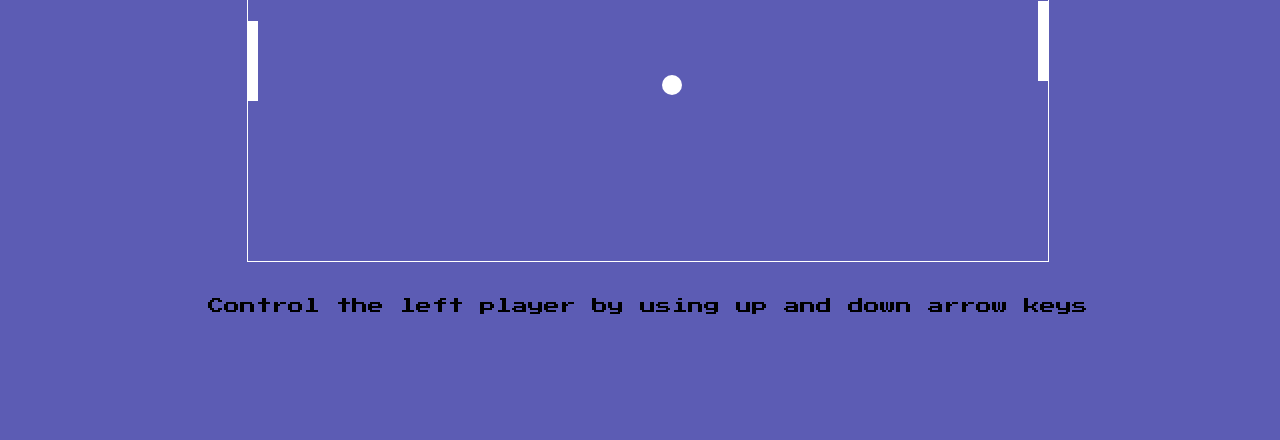
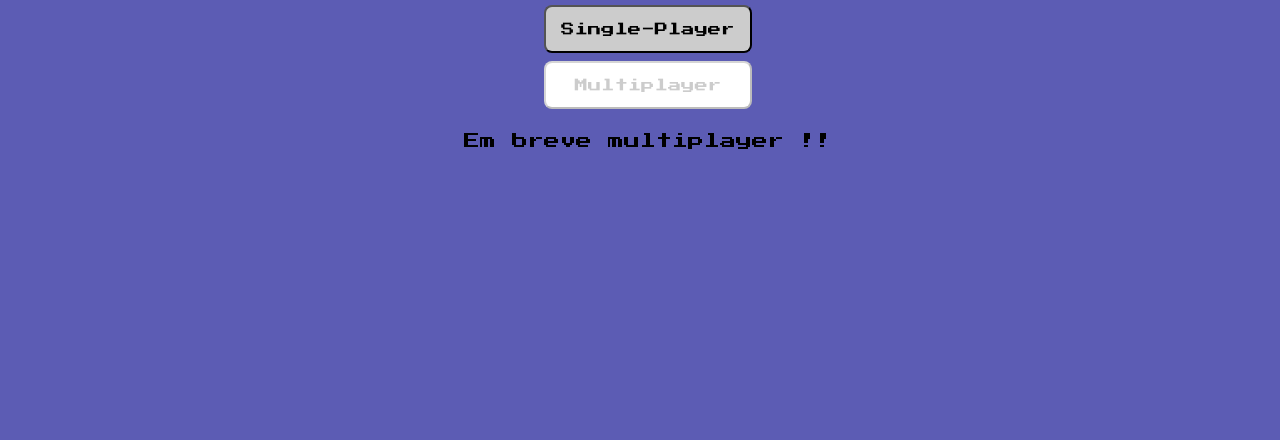
Before and after one commit to Andreysson-Araujo/Pong, a plain HTML site: page index.html in a window 1280 px wide. Shown: the part 360-800 px from the top of the page. Drawn offline with Linux system fonts and the light colour scheme.

Commit message:
inserindo menu

```diff
--- a/css/style.css
+++ b/css/style.css
@@ -39,3 +39,24 @@ canvas {
   margin: 20px auto;
   border: 1px solid #fff;
 }
+
+button {
+  margin-bottom: 0.5rem;
+  height: 3rem;
+  width: 13rem;
+  border-radius: 8px;
+  cursor: pointer;
+  background-color: #ccc;
+  color: #000;
+}
+
+button:hover{
+  background-color: #000;
+  color: #fff;
+}
+
+button:disabled{
+  background-color: white;
+  color: #ccc;
+  cursor: none;
+}
--- a/index.html
+++ b/index.html
@@ -4,14 +4,13 @@
     <meta charset="UTF-8">
     <meta name="viewport" content="width=device-width, initial-scale=1.0">
     <link rel="stylesheet" href="css/style.css">
-    <title>Pong Game</title>
+    <title>Start Game</title>
 </head>
 <body>
-    <h1>Pong Game</h1>
-    <span id="score-player" class="score-player">0</span>
-    <span id="score-enemy" class="score-enemy">0</span>
-    <canvas id="pong-canvas" width="800" height="400"></canvas>
-    <p>Control the left player by using up and down arrow keys</p>
-    <script src="js/script.js"></script>
+    <h1>PONG</h1>
+    <button class="btn-single" onclick="startSingle()" >Single-Player</button>
+    <button class="btn-mult" disabled>Multiplayer</button>
+    <p>Em breve multiplayer !!</p>
+    <script src="/js/start.js"></script>
 </body>
 </html>
--- /dev/null
+++ b/js/start.js
@@ -0,0 +1,5 @@
+const btnSigle = document.querySelector(".btn-single")
+
+function startSingle(){
+    window.location="games/singleplayer.html"
+}
```
Also changed, not shown: games/singleplayer.html (added, +17 -0 lines).
